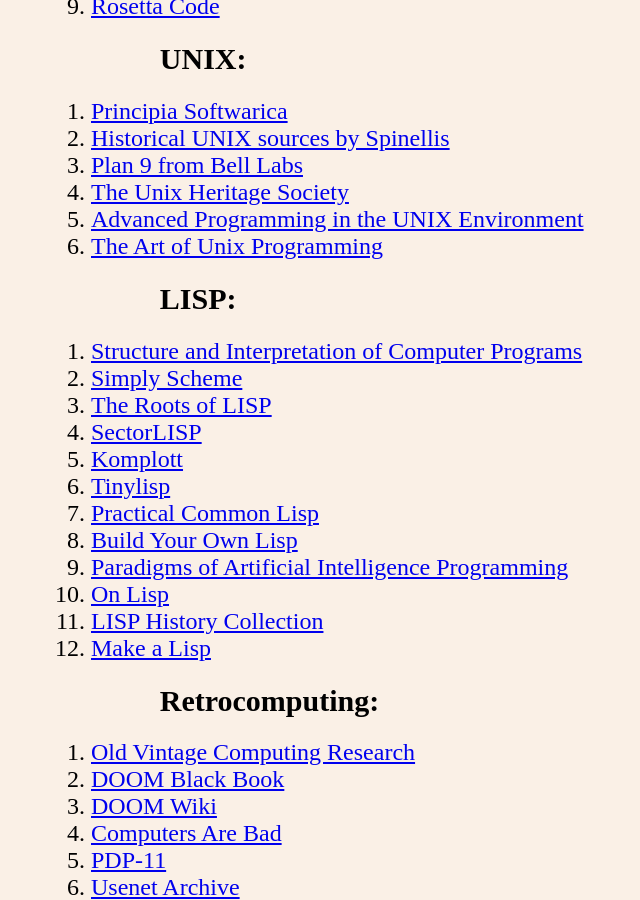
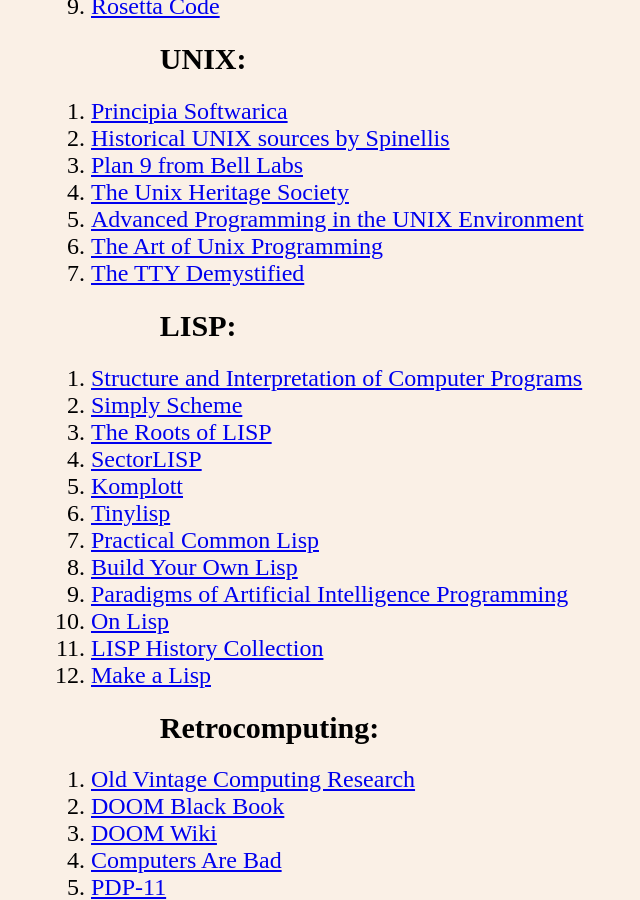
Before and after one commit to TeAeg/teaeg.github.io, a Jekyll site: the page built from index.md, in a window 1280 px wide and 900 px high, scrolled down 1085 px. Shown: the whole window, without its empty margins (45-685 px from the left). Built offline with Jekyll 4.4.1, drawn with Linux system fonts in a browser that asks for light colours; our own code applies the rules of GitHub Pages for plain Markdown files.

Commit message:
Added a link to TTY demystified
Added a link to TTY demystified on linusakesson.net

```diff
--- a/index.md
+++ b/index.md
@@ -36,6 +36,7 @@
 4. [The Unix Heritage Society](https://wiki.tuhs.org)
 5. [Advanced Programming in the UNIX Environment](https://stevens.netmeister.org/631)
 6. [The Art of Unix Programming](https://www.catb.org/~esr/writings/taoup/html)
+7. [The TTY Demystified](https://www.linusakesson.net/programming/tty)
 
 ## LISP:
 1. [Structure and Interpretation of Computer Programs](https://mitp-content-server.mit.edu/books/content/sectbyfn/books_pres_0/6515/sicp.zip/index.html)
```
